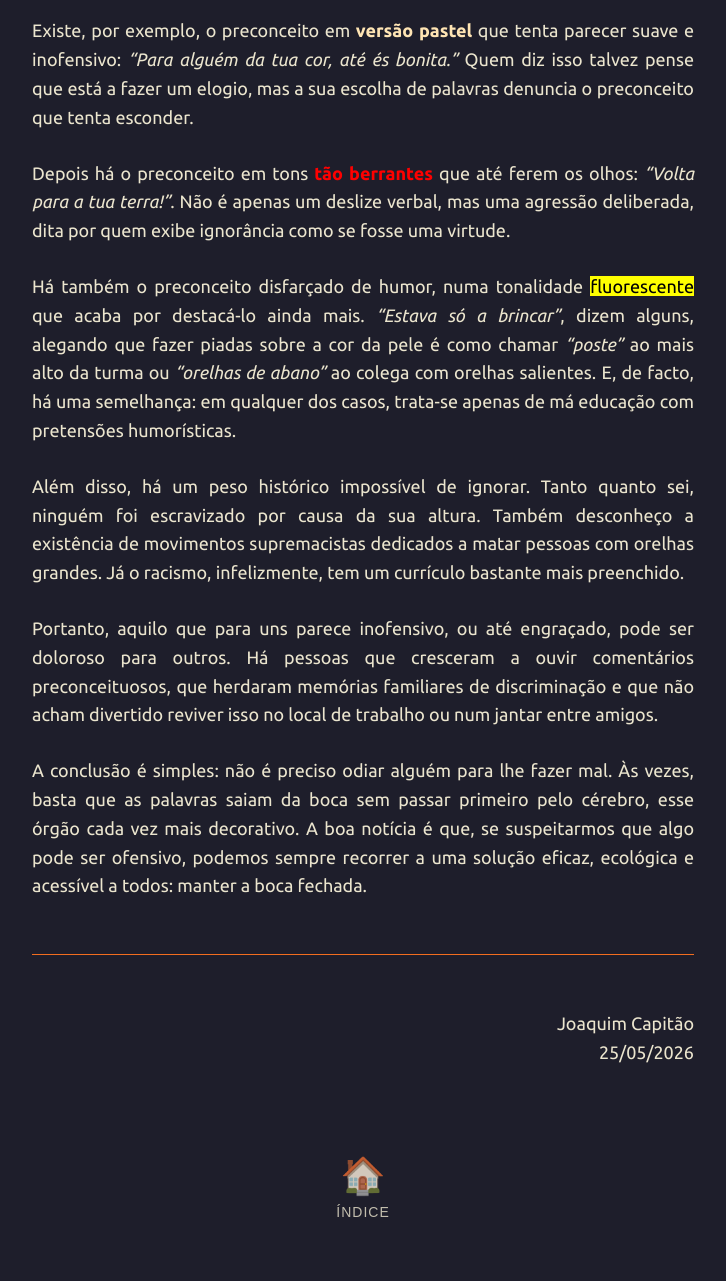
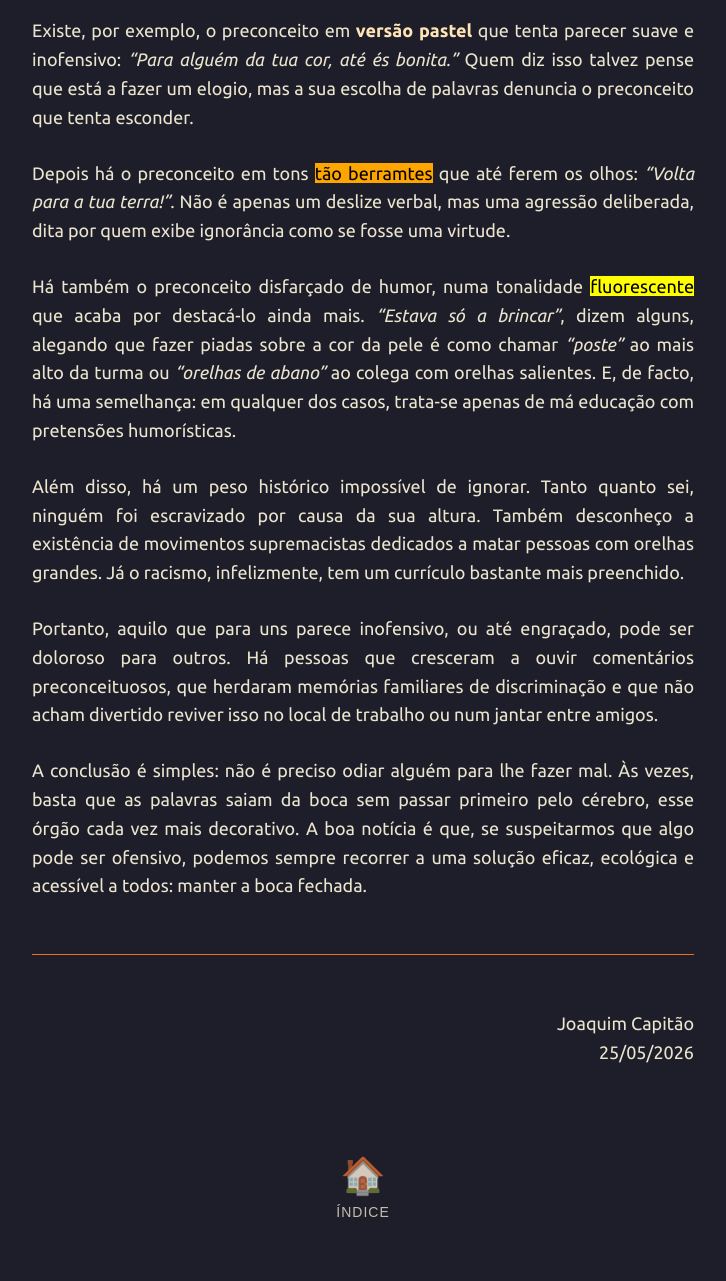
Before and after one commit to joaquim-capitao/queime-depois-de-ler, a Jekyll site: the page built from variacoes-cromaticas.md, in a window 1280 px wide. Shown: the part 663-1944 px from the top of the page, without its empty margins (277-1003 px from the left). Built offline with Jekyll 4.4.1, drawn with Linux system fonts in a browser that asks for light colours; our own code applies the rules of GitHub Pages for plain Markdown files.

Commit message:
Corrige erro de digitação e formatação em variacoes-cromaticas.md
Corrige erro de digitação na palavra 'berrantes' e altera a formatação para destacar a palavra com um fundo laranja.

```diff
--- a/variacoes-cromaticas.md
+++ b/variacoes-cromaticas.md
@@ -8,7 +8,7 @@
 
 Existe, por exemplo, o preconceito em <strong><span style="color: #FFE5B4;">versão pastel</span></strong> que tenta parecer suave e inofensivo: *“Para alguém da tua cor, até és bonita.”* Quem diz isso talvez pense que está a fazer um elogio, mas a sua escolha de palavras denuncia o preconceito que tenta esconder.
 
-Depois há o preconceito em tons <strong><span style="color: #FF0000;">tão berrantes</span></strong> que até ferem os olhos: *“Volta para a tua terra!”*. Não é apenas um deslize verbal, mas uma agressão deliberada, dita por quem exibe ignorância como se fosse uma virtude.
+Depois há o preconceito em tons <mark style="background-color: orange;">tão berramtes</mark> que até ferem os olhos: *“Volta para a tua terra!”*. Não é apenas um deslize verbal, mas uma agressão deliberada, dita por quem exibe ignorância como se fosse uma virtude.
 
 Há também o preconceito disfarçado de humor, numa tonalidade <mark>fluorescente</mark> que acaba por destacá-lo ainda mais. *“Estava só a brincar”*, dizem alguns, alegando que fazer piadas sobre a cor da pele é como chamar *“poste”* ao mais alto da turma ou *“orelhas de abano”* ao colega com orelhas salientes. E, de facto, há uma semelhança: em qualquer dos casos, trata-se apenas de má educação com pretensões humorísticas.
 
```
